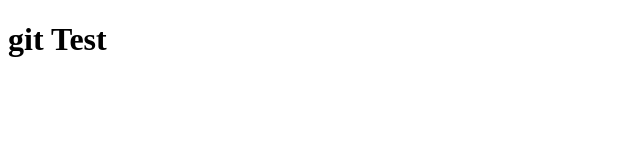
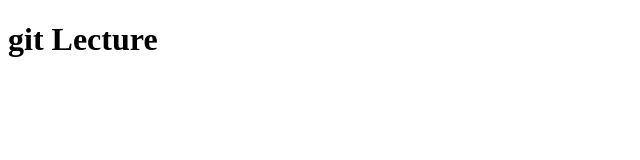
Before and after one commit to BahaJawaberh/gitTest, a plain HTML site: page index.html in a window 1280 px wide. Shown: the whole page, without its empty margins (0-640 px from the left). Drawn offline with Linux system fonts and the light colour scheme.

Commit message:
creating conflict

```diff
--- a/index.html
+++ b/index.html
@@ -8,7 +8,7 @@
 </head>
 <body>
     <div class="header">
-        <h1>git Test</h1>
+        <h1>git Lecture</h1>
     </div>
 </body>
 </html>
```
